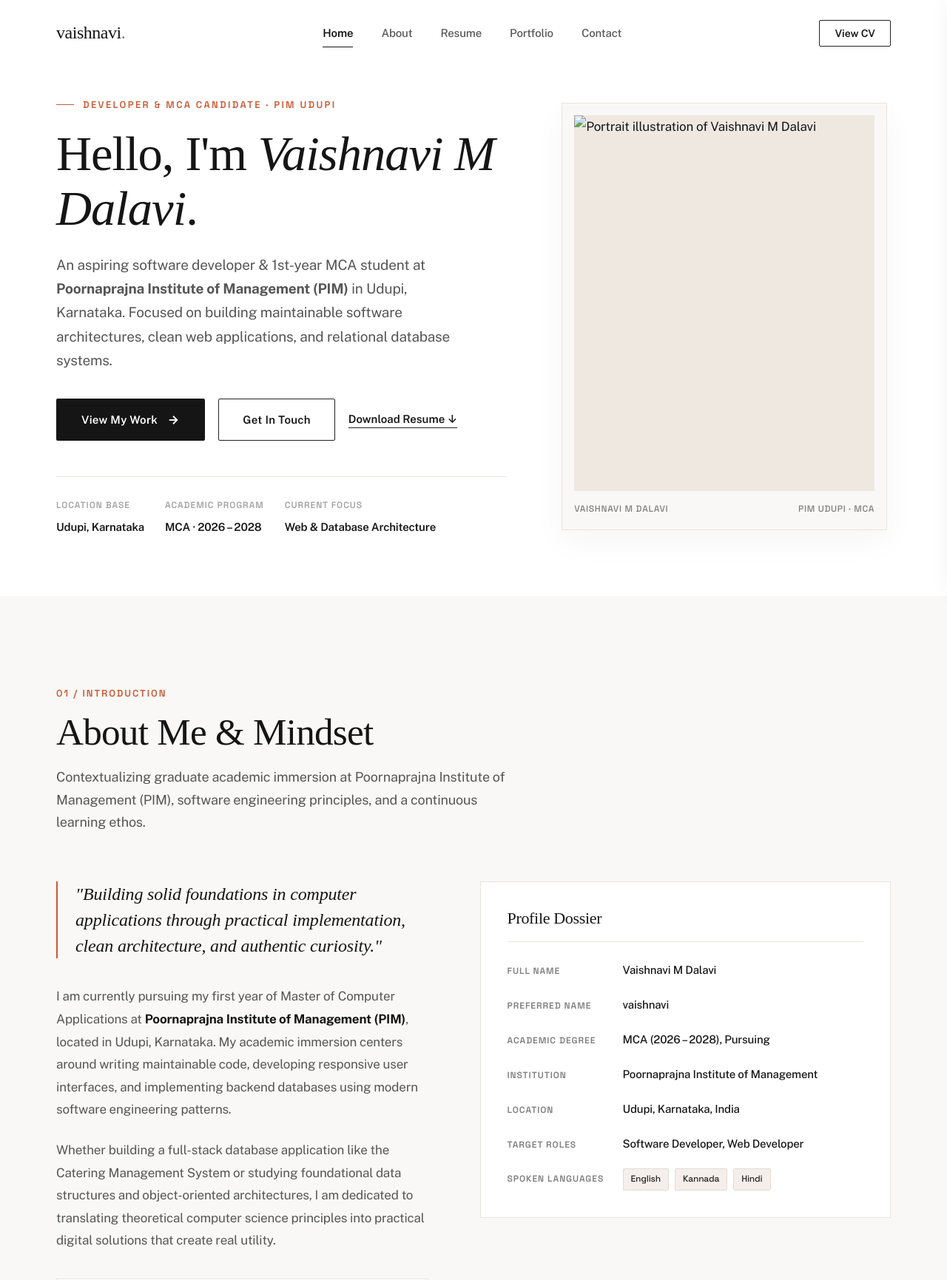
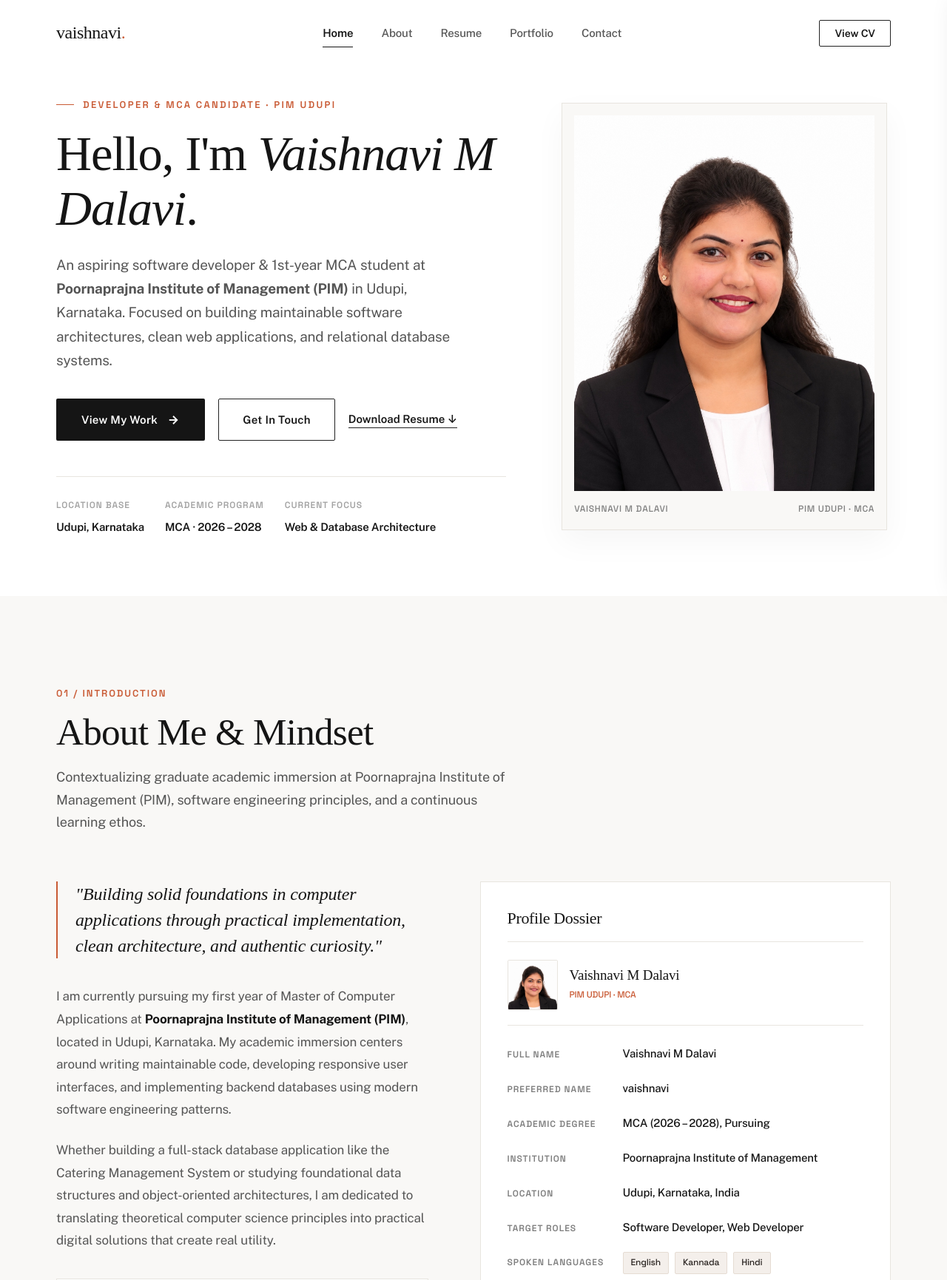
Before and after one commit to vaishnavidalavi05/portfolio, a plain HTML site: page index.html in a window 1280 px wide. Shown: the top 1731 px of the page at 74% size. Drawn offline with nearby package versions, Linux system fonts and the light colour scheme; a web font is replaced by a local one.

Commit message:
Add professional profile photo to hero, about dossier, and resume modal

```diff
--- a/css/style.css
+++ b/css/style.css
@@ -514,13 +514,16 @@ button {
 }
 .portrait-image-wrap {
   width: 100%;
+  aspect-ratio: 4 / 5;
   overflow: hidden;
   background-color: #EFE8E1;
   position: relative;
 }
 .portrait-img {
   width: 100%;
-  height: auto;
+  height: 100%;
+  object-fit: cover;
+  object-position: center 15%;
   display: block;
   transition: transform var(--transition-slow);
 }
--- a/index.html
+++ b/index.html
@@ -167,7 +167,7 @@
           <div class="hero-visual-frame reveal-fade-up delay-2">
             <div class="portrait-card">
               <div class="portrait-image-wrap">
-                <img src="assets/profile-portrait.svg" alt="Portrait illustration of Vaishnavi M Dalavi" class="portrait-img" width="800" height="1000" loading="eager">
+                <img src="assets/profile.jpg" alt="Portrait photo of Vaishnavi M Dalavi" class="portrait-img" width="800" height="1000" loading="eager">
               </div>
               <div class="portrait-caption">
                 <span>Vaishnavi M Dalavi</span>
@@ -222,6 +222,14 @@
           <!-- Right Column: Student Profile Dossier Specification -->
           <aside class="about-dossier reveal-fade-up delay-2" aria-label="Student Dossier Details">
             <h3 class="dossier-heading">Profile Dossier</h3>
+
+            <div class="dossier-avatar-wrap" style="display: flex; align-items: center; gap: 16px; margin-bottom: 24px; padding-bottom: 20px; border-bottom: 1px solid var(--c-border);">
+              <img src="assets/profile.jpg" alt="Vaishnavi M Dalavi" style="width: 68px; height: 68px; border-radius: var(--radius-xs); object-fit: cover; object-position: center 15%; border: 1px solid var(--c-border);">
+              <div>
+                <div style="font-family: var(--font-serif); font-size: 1.1875rem; color: var(--c-text-primary); line-height: 1.2;">Vaishnavi M Dalavi</div>
+                <div style="font-family: var(--font-mono); font-size: 0.75rem; color: var(--c-accent); text-transform: uppercase; margin-top: 4px;">PIM Udupi &middot; MCA</div>
+              </div>
+            </div>
 
             <div class="dossier-list">
               <div class="dossier-item">
@@ -791,7 +799,8 @@
       </div>
       <div class="modal-body">
         <article class="resume-paper" id="resumePaper">
-          <header class="resume-header">
+          <header class="resume-header" style="display: flex; justify-content: space-between; align-items: center; gap: 20px;">
+            <div>
               <h1 class="resume-name">Vaishnavi M Dalavi</h1>
               <p class="resume-role">1st Year MCA Student &middot; Aspiring Software Developer</p>
               <div class="resume-contacts">
@@ -800,6 +809,8 @@
                 <span>📞 +91 7899420886</span>
                 <span>🔗 github.com/vaishnavidalavi</span>
               </div>
+            </div>
+            <img src="assets/profile.jpg" alt="Vaishnavi M Dalavi" style="width: 80px; height: 96px; object-fit: cover; object-position: center 15%; border-radius: 4px; border: 1px solid #E5E7EB; flex-shrink: 0;">
           </header>
 
           <section class="resume-section">
```
Also changed, not shown: assets/profile.jpg (added). Lines whose indentation alone changed are shown as unchanged.
